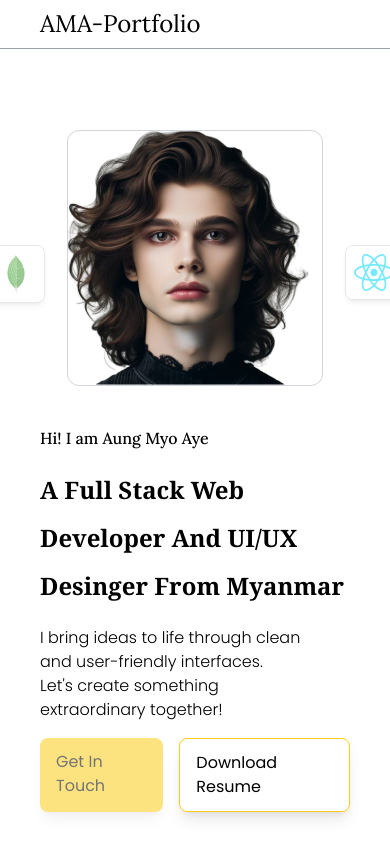
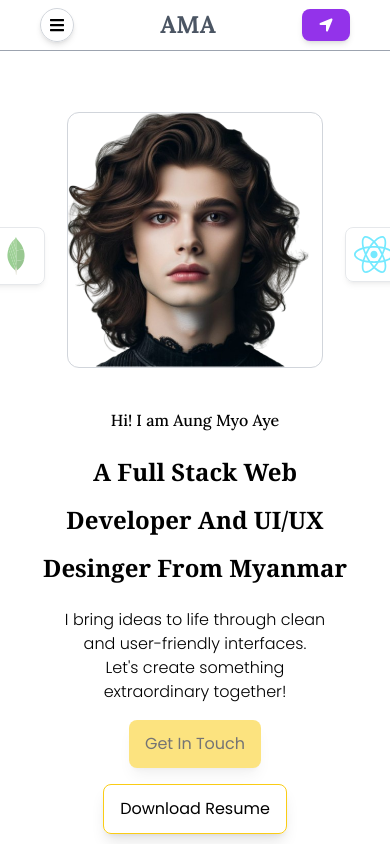
Before and after one commit to AungMyoAye101/Simple-portfolio, a Next.js app: page / in a window 390 px wide. Shown: the top 844 px of the page. Built offline with nearby package versions, Linux system fonts and the light colour scheme.

Commit message:
update ui

```diff
--- a/src/components/Hero.tsx
+++ b/src/components/Hero.tsx
@@ -4,7 +4,7 @@ import React from "react";
 const Hero = () => {
   return (
     <section className="min-h-screen flex flex-col-reverse md:flex-row justify-center items-center gap-10  p-10">
-      <div className="w-full md:w-[50vw]  flex flex-col gap-4 items-start">
+      <div className="w-full md:w-[50vw]  flex flex-col gap-4 items-center text-center md:text-start md:items-start ">
         <h4 className="font-lora text-base md:text-lg font-medium">
           Hi! I am Aung Myo Aye
         </h4>
@@ -15,7 +15,7 @@ const Hero = () => {
           I bring ideas to life through clean and user-friendly interfaces.
           Let's create something extraordinary together!
         </p>
-        <div className="flex gap-4">
+        <div className="flex flex-wrap gap-4 justify-center">
           <a
             href="mailto:aungmyoaye101@gmail.com"
             className="px-4 py-3 font-poppin rounded-lg shadow-lg bg-yellow-400 animate-pulse"
--- a/src/components/NavBar.tsx
+++ b/src/components/NavBar.tsx
@@ -1,11 +1,18 @@
 import React from "react";
+import { FaBars, FaHamburger } from "react-icons/fa";
+import { FaLocationArrow } from "react-icons/fa6";
 
 const NavBar = () => {
   return (
     <div className="sticky top-0 left-0 right-0 bg-white z-40 bg-opacity-85 border-b border-b-gray-400">
       <nav className="flex justify-between items-center px-10 py-2 ">
+        <div className="block md:hidden rounded-full border border-gray-300 p-2 shadow-md cursor-pointer">
+          <FaBars />
+        </div>
         <div>
-          <h1 className=" font-lora text-2xl md:text-3xl">AMA-Portfolio</h1>
+          <h1 className=" font-lora text-2xl md:text-3xl font-bold text-gray-600">
+            AMA <span className="hidden md:inline"> -Portfolio</span>
+          </h1>
         </div>
         <div className="hidden md:flex items-center gap-3 text-xl font-lora font-semibold ">
           <a href="#">Home</a>
@@ -14,6 +21,15 @@ const NavBar = () => {
           <a href="#about">About</a>
           <a href="#contact">Contact</a>
         </div>
+        <div>
+          <a
+            href="mailto:aungmyoaye101@gmail.com"
+            className="flex gap-1 items-center font-medium font-poppin text-white px-4 py-2 rounded-lg shadow-md  bg-purple-600"
+          >
+            <span className="hidden md:block"> Contact Me</span>
+            <FaLocationArrow />
+          </a>
+        </div>
       </nav>
     </div>
   );
```
